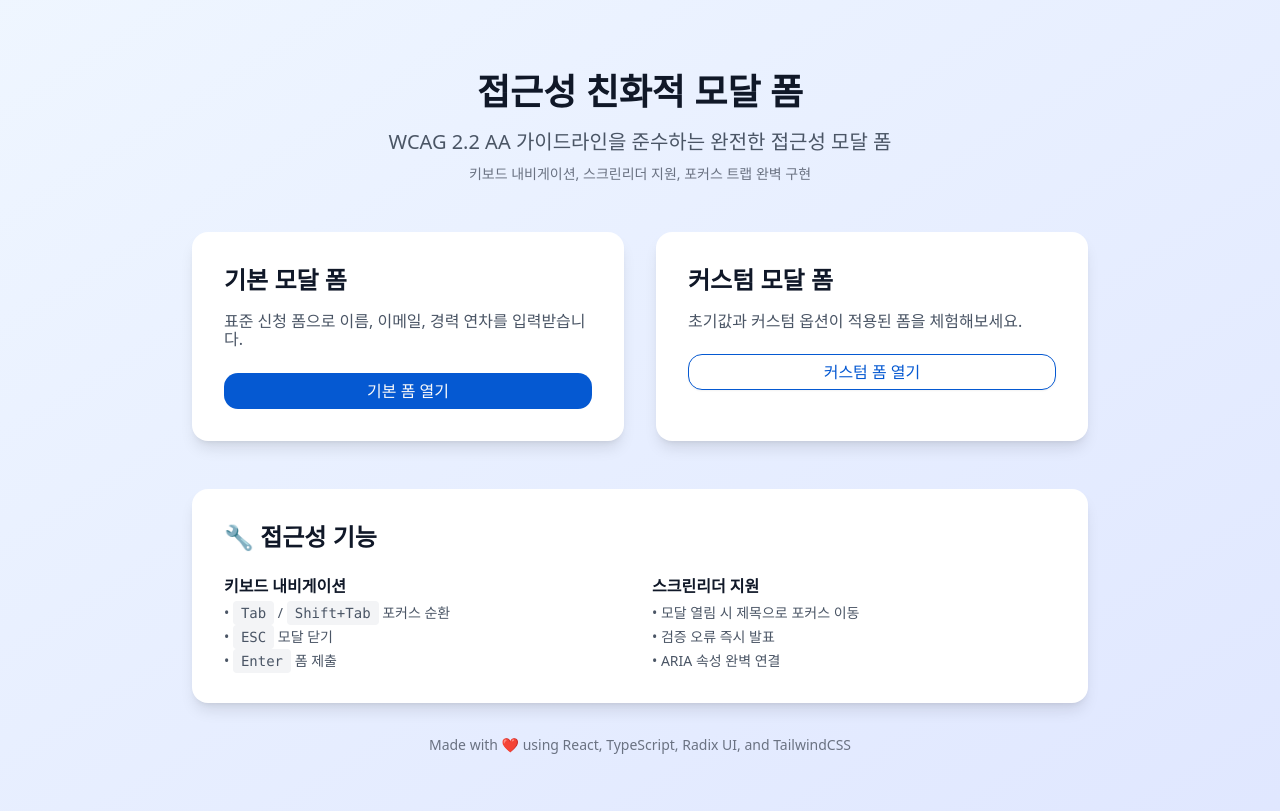
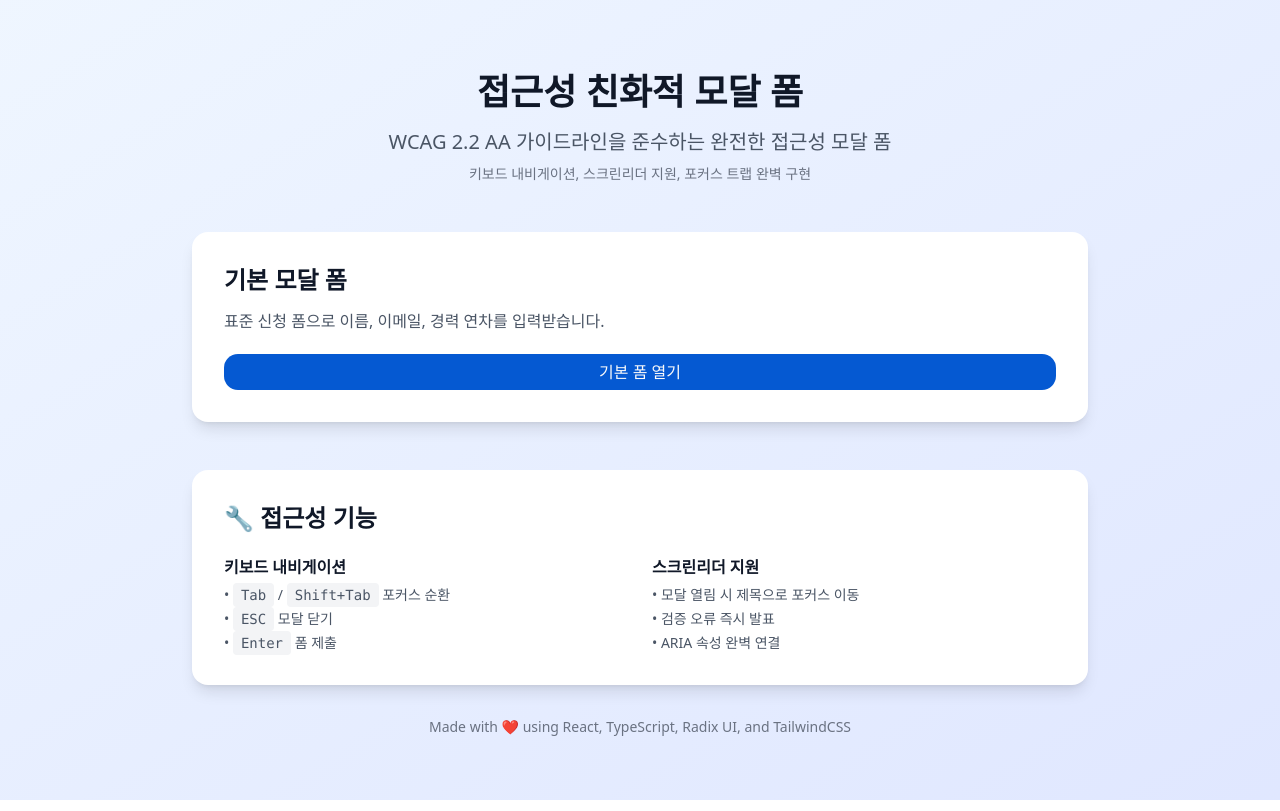
Before and after one commit to junggyoo/toss-fe-code-challenge, a React (Vite) app: page / in a window 1280 px wide. Built offline with nearby package versions, Linux system fonts and the light colour scheme.

Commit message:
chore(demo): 커스텀 모달 데모 제거 및 포커스 복귀 안정화\n\n- 데모에서 커스텀 폼 카드/핸들러 제거 (단일 데모 유지)\n- 버튼 disabled/로딩 상태 제거로 포커스 복귀 안정화\n- E2E 전체 6/6 통과 확인

```diff
--- a/src/ModalFormPage.tsx
+++ b/src/ModalFormPage.tsx
@@ -5,37 +5,14 @@ import type { FormValues } from "@/features/form-modal/types";
 
 const ModalFormPage = () => {
 	const [lastResult, setLastResult] = useState<FormValues | null>(null);
-	const [isLoading, setIsLoading] = useState(false);
+
 
 	const handleModalFormOpen = async () => {
-		setIsLoading(true);
-		try {
-			const result = await openFormModal({
-				title: "개발자 신청 폼",
-				description: "프론트엔드 개발자 지원을 위한 정보를 입력해주세요.",
-			});
-			setLastResult(result);
-		} finally {
-			setIsLoading(false);
-		}
-	};
-
-	const handleCustomModalOpen = async () => {
-		setIsLoading(true);
-		try {
-			const result = await openFormModal({
-				title: "커스텀 신청 폼",
-				description: "맞춤형 옵션이 적용된 폼입니다.",
-				initialValues: {
-					name: "홍길동",
-					email: "hong@example.com",
-				},
-				experienceOptions: ["신입", "1-2년", "3-5년", "시니어"],
-			});
-			setLastResult(result);
-		} finally {
-			setIsLoading(false);
-		}
+		const result = await openFormModal({
+			title: "개발자 신청 폼",
+			description: "프론트엔드 개발자 지원을 위한 정보를 입력해주세요.",
+		});
+		setLastResult(result);
 	};
 
 	return (
@@ -53,7 +30,7 @@ const ModalFormPage = () => {
 					</p>
 				</header>
 
-				<div className="grid md:grid-cols-2 gap-8 mb-12">
+				<div className="grid md:grid-cols-1 gap-8 mb-12">
 					<div className="bg-white rounded-2xl p-8 shadow-lg">
 						<h2 className="text-2xl font-semibold text-gray-900 mb-4">
 							기본 모달 폼
@@ -63,27 +40,9 @@ const ModalFormPage = () => {
 						</p>
 						<Button
 							onClick={handleModalFormOpen}
-							disabled={isLoading}
 							className="w-full bg-primary hover:bg-primary/90 text-primary-foreground px-6 py-3 text-lg rounded-xl"
 						>
-							{isLoading ? "로딩 중..." : "기본 폼 열기"}
-						</Button>
-					</div>
-
-					<div className="bg-white rounded-2xl p-8 shadow-lg">
-						<h2 className="text-2xl font-semibold text-gray-900 mb-4">
-							커스텀 모달 폼
-						</h2>
-						<p className="text-gray-600 mb-6">
-							초기값과 커스텀 옵션이 적용된 폼을 체험해보세요.
-						</p>
-						<Button
-							onClick={handleCustomModalOpen}
-							disabled={isLoading}
-							variant="outline"
-							className="w-full border-primary text-primary hover:bg-primary hover:text-primary-foreground px-6 py-3 text-lg rounded-xl"
-						>
-							{isLoading ? "로딩 중..." : "커스텀 폼 열기"}
+							기본 폼 열기
 						</Button>
 					</div>
 				</div>
@@ -107,15 +66,29 @@ const ModalFormPage = () => {
 					</h2>
 					<div className="grid md:grid-cols-2 gap-6">
 						<div>
-							<h3 className="font-semibold text-gray-900 mb-2">키보드 내비게이션</h3>
+							<h3 className="font-semibold text-gray-900 mb-2">
+								키보드 내비게이션
+							</h3>
 							<ul className="text-sm text-gray-600 space-y-1">
-								<li>• <kbd className="px-2 py-1 bg-gray-100 rounded">Tab</kbd> / <kbd className="px-2 py-1 bg-gray-100 rounded">Shift+Tab</kbd> 포커스 순환</li>
-								<li>• <kbd className="px-2 py-1 bg-gray-100 rounded">ESC</kbd> 모달 닫기</li>
-								<li>• <kbd className="px-2 py-1 bg-gray-100 rounded">Enter</kbd> 폼 제출</li>
+								<li>
+									• <kbd className="px-2 py-1 bg-gray-100 rounded">Tab</kbd> /{" "}
+									<kbd className="px-2 py-1 bg-gray-100 rounded">Shift+Tab</kbd>{" "}
+									포커스 순환
+								</li>
+								<li>
+									• <kbd className="px-2 py-1 bg-gray-100 rounded">ESC</kbd>{" "}
+									모달 닫기
+								</li>
+								<li>
+									• <kbd className="px-2 py-1 bg-gray-100 rounded">Enter</kbd>{" "}
+									폼 제출
+								</li>
 							</ul>
 						</div>
 						<div>
-							<h3 className="font-semibold text-gray-900 mb-2">스크린리더 지원</h3>
+							<h3 className="font-semibold text-gray-900 mb-2">
+								스크린리더 지원
+							</h3>
 							<ul className="text-sm text-gray-600 space-y-1">
 								<li>• 모달 열림 시 제목으로 포커스 이동</li>
 								<li>• 검증 오류 즉시 발표</li>
@@ -126,9 +99,7 @@ const ModalFormPage = () => {
 				</div>
 
 				<footer className="text-center py-8 text-gray-500 text-sm">
-					<p>
-						Made with ❤️ using React, TypeScript, Radix UI, and TailwindCSS
-					</p>
+					<p>Made with ❤️ using React, TypeScript, Radix UI, and TailwindCSS</p>
 				</footer>
 			</div>
 		</div>
```
Also changed, not shown: 1 other file (tests, documents, lock files or other folders).
